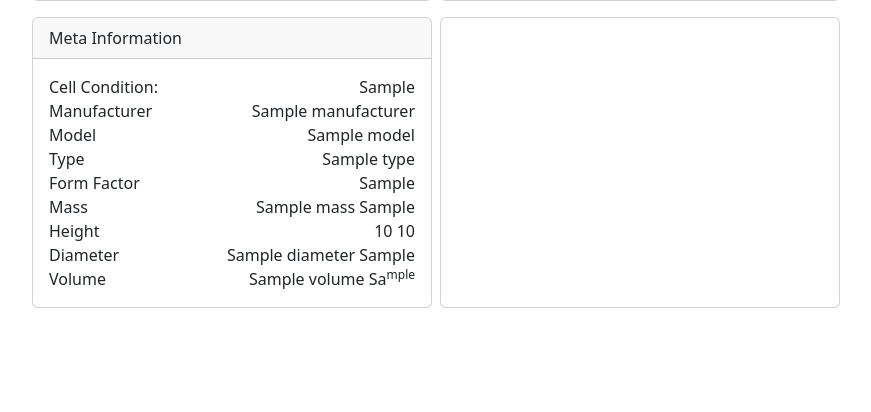
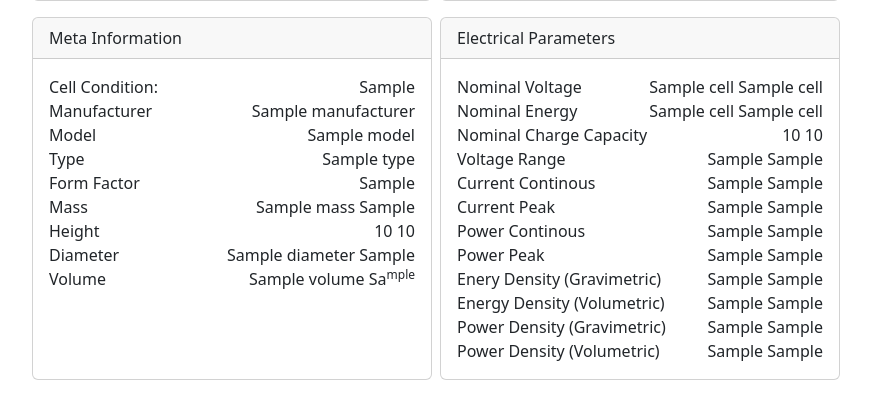
Before and after one commit to khanurooj5299/battery-cell, a Django app: template dashboard/templates/dashboard/cell_detail.html in a window 1280 px wide. Shown: the part 474-886 px from the top of the page, without its empty margins (204-1075 px from the left). Before the commit the page ends 782 px from the top, so only its background shows below. Run offline with Django 5.2, Linux system fonts and the light colour scheme; the template is opened without the code that fills it: most values are stand-ins (such as "Sample title", 1, 10 or a date in 2020); grey boxes marked "Sample" are stand-in pictures.

Commit message:
completed electrical_params component template

```diff
--- a/dashboard/static/dashboard/css/cell_detail.css
+++ b/dashboard/static/dashboard/css/cell_detail.css
@@ -18,3 +18,7 @@
     max-width: 100%;
   }
 }
+
+.field-value {
+  text-align: end;
+}
--- a/dashboard/templates/dashboard/cell_detail.html
+++ b/dashboard/templates/dashboard/cell_detail.html
@@ -32,7 +32,7 @@
     {% comment %} HEALTH ICON {% endcomment %}
     <div class="col-12 col-sm-5 card health-icon">hello</div>
   </div>
-  {% comment %} CELL INFORMATION {% endcomment %}
+  {% comment %} META AND ELECTRICAL INFORMATION {% endcomment %}
   <div class="row mb-3 gap-2 justify-content-center">
     {% comment %} META INFORMATION {% endcomment %}
     <div class="col-12 col-sm-5 card">
@@ -43,5 +43,6 @@
       {% include "dashboard/electrical_parameters_component.html" with cell=cell%}
     </div>
   </div>
+
 </div>
 {% endblock content %}
--- a/dashboard/templates/dashboard/electrical_parameters_component.html
+++ b/dashboard/templates/dashboard/electrical_parameters_component.html
@@ -0,0 +1,51 @@
+<div class="card-header">Electrical Parameters</div>
+<div class="card-body">
+  <div class="d-flex justify-content-between">
+    <div>Nominal Voltage</div>
+    <div class="field-value">{{cell.nominal_voltage}} {{cell.nominal_voltage_unit}}</div>
+  </div>
+  <div class="d-flex justify-content-between">
+    <div>Nominal Energy</div>
+    <div class="field-value">{{cell.nominal_energy}} {{cell.nominal_energy_unit}}</div>
+  </div>
+  <div class="d-flex justify-content-between">
+    <div>Nominal Charge Capacity</div>
+    <div class="field-value">{{cell.nominal_charge_capacity}} {{cell.nominal_charge_capacity_unit}}</div>
+  </div>
+  <div class="d-flex justify-content-between">
+    <div>Voltage Range</div>
+    <div class="field-value">{{cell.voltage_range}} {{cell.voltage_range_unit}}</div>
+  </div>
+  <div class="d-flex justify-content-between">
+    <div>Current Continous</div>
+    <div class="field-value">{{cell.current_continuous}} {{cell.current_continuous_unit}}</div>
+  </div>
+  <div class="d-flex justify-content-between">
+    <div>Current Peak</div>
+    <div class="field-value">{{cell.current_peak}} {{cell.current_peak_unit}}</div>
+  </div>
+  <div class="d-flex justify-content-between">
+    <div>Power Continous</div>
+    <div class="field-value">{{cell.power_continuous}} {{cell.power_continuous_unit}}</div>
+  </div>
+  <div class="d-flex justify-content-between">
+    <div>Power Peak</div>
+    <div class="field-value">{{cell.power_peak}} {{cell.power_peak_unit}}</div>
+  </div>
+  <div class="d-flex justify-content-between">
+    <div>Enery Density (Gravimetric)</div>
+    <div class="field-value">{{cell.energy_density_gravimetric}} {{cell.energy_density_gravimetric_unit}}</div>
+  </div>
+  <div class="d-flex justify-content-between">
+    <div>Energy Density (Volumetric)</div>
+    <div class="field-value">{{cell.energy_density_volumetric}} {{cell.energy_density_volumetric_unit}}</div>
+  </div>
+  <div class="d-flex justify-content-between">
+    <div>Power Density (Gravimetric)</div>
+    <div class="field-value">{{cell.power_density_gravimetric}} {{cell.power_density_gravimetric_unit}}</div>
+  </div>
+  <div class="d-flex justify-content-between">
+    <div>Power Density (Volumetric)</div>
+    <div class="field-value">{{cell.power_density_volumetric}} {{cell.power_density_volumetric_unit}}</div>
+  </div>
+</div>
--- a/dashboard/templates/dashboard/meta_info_component.html
+++ b/dashboard/templates/dashboard/meta_info_component.html
@@ -1,39 +1,39 @@
 <div class="card-header">Meta Information</div>
 <div class="card-body">
   <div class="d-flex justify-content-between">
-    <div class="field-title">Cell Condition:</div>
+    <div>Cell Condition:</div>
     <div class="field-value">{{cell.cell_condition}}</div>
   </div>
   <div class="d-flex justify-content-between">
-    <div class="field-title">Manufacturer</div>
+    <div>Manufacturer</div>
     <div class="field-value">{{cell.manufacturer}}</div>
   </div>
   <div class="d-flex justify-content-between">
-    <div class="field-title">Model</div>
+    <div>Model</div>
     <div class="field-value">{{cell.model}}</div>
   </div>
   <div class="d-flex justify-content-between">
-    <div class="field-title">Type</div>
+    <div>Type</div>
     <div class="field-value">{{cell.type}}</div>
   </div>
   <div class="d-flex justify-content-between">
-    <div class="field-title">Form Factor</div>
+    <div>Form Factor</div>
     <div class="field-value">{{cell.form_factor}}</div>
   </div>
   <div class="d-flex justify-content-between">
-    <div class="field-title">Mass</div>
+    <div>Mass</div>
     <div class="field-value">{{cell.mass}} {{cell.mass_unit}}</div>
   </div>
   <div class="d-flex justify-content-between">
-    <div class="field-title">Height</div>
+    <div>Height</div>
     <div class="field-value">{{cell.height}} {{cell.height_unit}}</div>
   </div>
   <div class="d-flex justify-content-between">
-    <div class="field-title">Diameter</div>
+    <div>Diameter</div>
     <div class="field-value">{{cell.diameter}} {{cell.diameter_unit}}</div>
   </div>
   <div class="d-flex justify-content-between">
-    <div class="field-title">Volume</div>
-    <div class="field-value">{{cell.volume}} {{cell.volume_unit|slice:":2"}}<sup>{{ cell.volume_unit|slice:"2:" }}</sup></div>
+    <div>Volume</div>
+    <div class="field-value">{{cell.volume}} {{cell.volume_unit|slice:":2"}}<sup class="field-value">{{ cell.volume_unit|slice:"2:" }}</sup></div>
   </div>
 </div>
```
